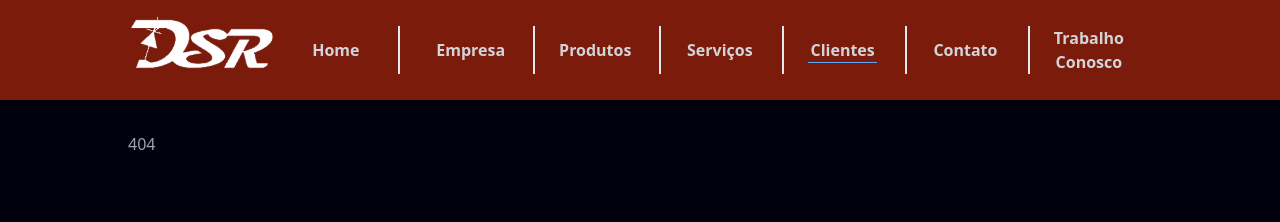
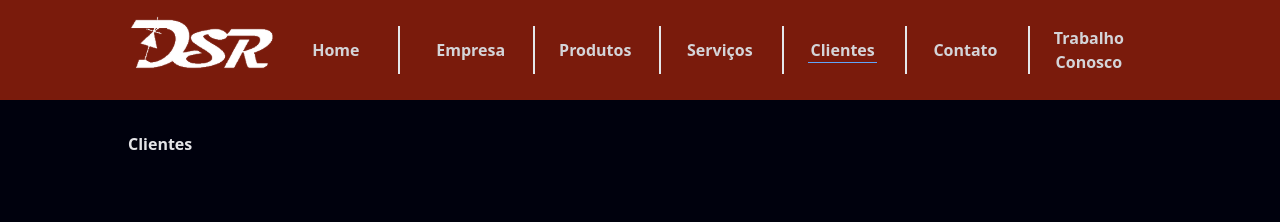
Before and after one commit to viniibp/dsr_web, a React (Vite) app: page /clients in a window 1280 px wide. Before the commit this address had no page. Shown: the top 222 px of the page. Built offline with nearby package versions, Linux system fonts and the light colour scheme.

Commit message:
all pages created

```diff
--- a/src/pages/About.tsx
+++ b/src/pages/About.tsx
@@ -1,6 +1,6 @@
 export default function About() {
   return (
-    <h1 className="text-red-500">
+    <h1>
       About!
     </h1>
   );
--- /dev/null
+++ b/src/pages/clients.tsx
@@ -0,0 +1,8 @@
+export default function Clients() {
+
+  return (
+    <h1>
+      Clientes
+    </h1>
+  );
+};
--- /dev/null
+++ b/src/pages/contact.tsx
@@ -0,0 +1,8 @@
+export default function Contact() {
+
+  return (
+    <h1>
+      Contact
+    </h1>
+  );
+};
--- a/src/pages/not_found.tsx
+++ b/src/pages/not_found.tsx
@@ -1,9 +1,9 @@
 export default function NotFound() {
   return (
     <div>
-      <h6 className='text-zinc-400'>
+      <h1>
         404
-      </h6>
+      </h1>
     </div>
   );
 };
--- /dev/null
+++ b/src/pages/services.tsx
@@ -0,0 +1,8 @@
+export default function Services() {
+
+  return (
+    <h1>
+      Services
+    </h1>
+  );
+};
--- /dev/null
+++ b/src/pages/workWithUs.tsx
@@ -0,0 +1,8 @@
+export default function WorkWithUs() {
+
+  return (
+    <h1>
+      WorkWithUs!
+    </h1>
+  );
+};
--- a/src/router/router.tsx
+++ b/src/router/router.tsx
@@ -7,6 +7,10 @@ import About from "../pages/about";
 import Home from "../pages/home";
 import Products from "../pages/products";
 import NotFound from "../pages/not_found";
+import Services from "../pages/services";
+import Clients from "../pages/clients";
+import Contact from "../pages/contact";
+import WorkWithUs from "../pages/workWithUs";
 
 export function Router() {
   return (
@@ -14,6 +18,10 @@ export function Router() {
       <Route path="/" element={<Home />} />
       <Route path="/about" element={<About />} />
       <Route path="/products" element={<Products />} />
+      <Route path="/services" element={<Services />} />
+      <Route path="/clients" element={<Clients />} />
+      <Route path="/contact" element={<Contact />} />
+      <Route path="/workWithUs" element={<WorkWithUs />} />
       <Route path="/*" element={<NotFound />} />
     </Routes>
   );
--- a/src/styles/index.css
+++ b/src/styles/index.css
@@ -9,3 +9,7 @@
 body {
   @apply bg-brand-900;
 }
+
+h1 {
+  @apply text-zinc-200 font-bold
+}
```
